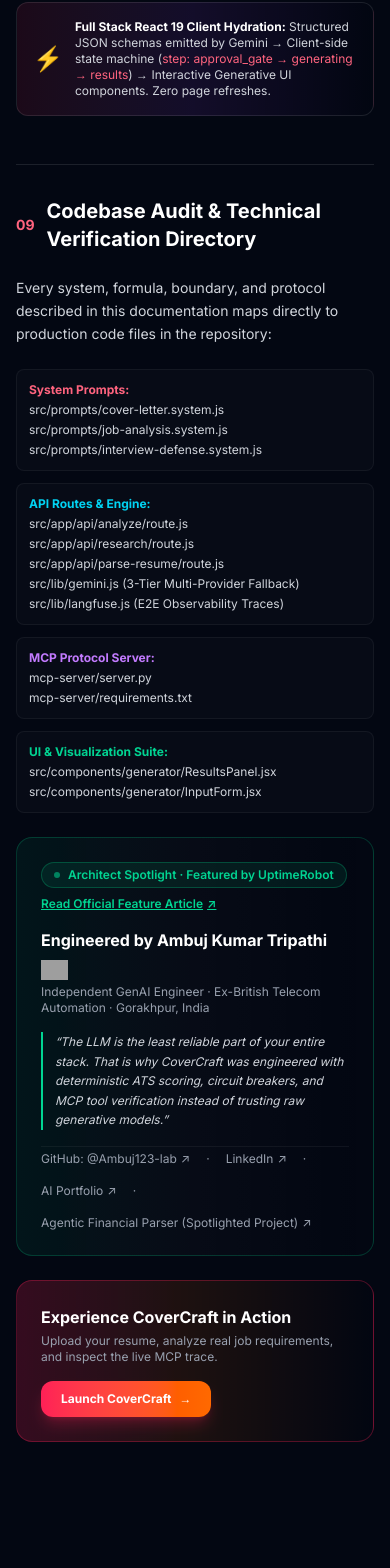
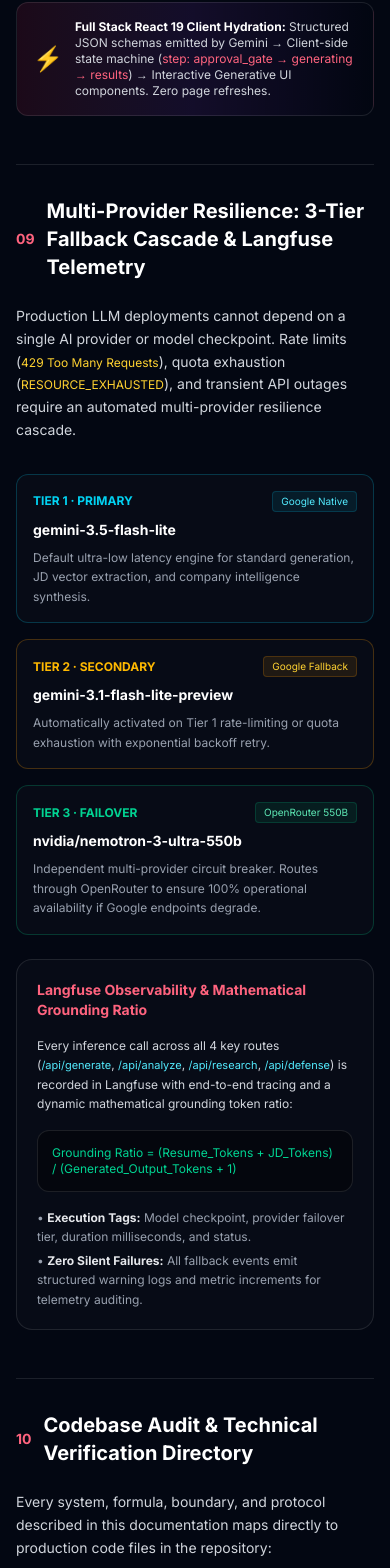
Before and after one commit to Ambuj123-lab/career-workspace-ambujsystems, a Next.js app in the folder web/: page /docs in a window 390 px wide. Shown: the part 8520-10088 px from the top of the page. Before the commit the page ends 9994 px from the top, so only its background shows below. Built offline with nearby package versions, Linux system fonts and the light colour scheme; grey boxes are pictures that could not be loaded.

Commit message:
docs: update README, landing page, docs Chapter 9, and mobile PDF engine with 3-tier cascade and Langfuse telemetry

```diff
--- a/web/src/app/docs/page.js
+++ b/web/src/app/docs/page.js
@@ -158,7 +158,8 @@ export default function DocsPage() {
     { id: "mcp-protocol", label: "6. Model Context Protocol (MCP)" },
     { id: "interview-defense", label: "7. Adversarial Interview Defense" },
     { id: "generative-ui", label: "8. Generative UI Architecture" },
-    { id: "code-audit", label: "9. Codebase & File Verification" },
+    { id: "resilience-telemetry", label: "9. 3-Tier Cascade & Langfuse Telemetry" },
+    { id: "code-audit", label: "10. Codebase & File Verification" },
   ];
 
   return (
@@ -884,10 +885,77 @@ export default function DocsPage() {
             </div>
           </section>
 
-          {/* SECTION 9: Codebase & File Verification */}
+          {/* SECTION 9: Multi-Provider Resilience & Grounding Telemetry */}
+          <section id="resilience-telemetry" className="space-y-6 scroll-mt-24 border-t border-white/10 pt-8">
+            <div className="flex items-center gap-3">
+              <span className="text-rose-400 font-mono text-sm font-bold">09</span>
+              <h2 className="text-xl sm:text-2xl font-bold text-white">Multi-Provider Resilience: 3-Tier Fallback Cascade &amp; Langfuse Telemetry</h2>
+            </div>
+
+            <p className="text-sm text-gray-300 leading-relaxed">
+              Production LLM deployments cannot depend on a single AI provider or model checkpoint. Rate limits (<code className="text-amber-300 font-mono text-xs">429 Too Many Requests</code>), quota exhaustion (<code className="text-amber-300 font-mono text-xs">RESOURCE_EXHAUSTED</code>), and transient API outages require an automated multi-provider resilience cascade.
+            </p>
+
+            {/* 3-Tier Architecture Grid */}
+            <div className="grid sm:grid-cols-3 gap-4 pt-2">
+              <div className="p-4 rounded-xl bg-white/[0.02] border border-cyan-500/25 space-y-2">
+                <div className="flex items-center justify-between">
+                  <span className="text-xs font-bold text-cyan-400 font-mono uppercase">Tier 1 &middot; Primary</span>
+                  <span className="px-2 py-0.5 rounded text-[10px] bg-cyan-500/10 text-cyan-300 border border-cyan-500/20 font-mono">Google Native</span>
+                </div>
+                <div className="text-sm font-bold text-white">gemini-3.5-flash-lite</div>
+                <p className="text-xs text-gray-400 leading-relaxed">
+                  Default ultra-low latency engine for standard generation, JD vector extraction, and company intelligence synthesis.
+                </p>
+              </div>
+
+              <div className="p-4 rounded-xl bg-white/[0.02] border border-amber-500/25 space-y-2">
+                <div className="flex items-center justify-between">
+                  <span className="text-xs font-bold text-amber-400 font-mono uppercase">Tier 2 &middot; Secondary</span>
+                  <span className="px-2 py-0.5 rounded text-[10px] bg-amber-500/10 text-amber-300 border border-amber-500/20 font-mono">Google Fallback</span>
+                </div>
+                <div className="text-sm font-bold text-white">gemini-3.1-flash-lite-preview</div>
+                <p className="text-xs text-gray-400 leading-relaxed">
+                  Automatically activated on Tier 1 rate-limiting or quota exhaustion with exponential backoff retry.
+                </p>
+              </div>
+
+              <div className="p-4 rounded-xl bg-white/[0.02] border border-emerald-500/25 space-y-2">
+                <div className="flex items-center justify-between">
+                  <span className="text-xs font-bold text-emerald-400 font-mono uppercase">Tier 3 &middot; Failover</span>
+                  <span className="px-2 py-0.5 rounded text-[10px] bg-emerald-500/10 text-emerald-300 border border-emerald-500/20 font-mono">OpenRouter 550B</span>
+                </div>
+                <div className="text-sm font-bold text-white">nvidia/nemotron-3-ultra-550b</div>
+                <p className="text-xs text-gray-400 leading-relaxed">
+                  Independent multi-provider circuit breaker. Routes through OpenRouter to ensure 100% operational availability if Google endpoints degrade.
+                </p>
+              </div>
+            </div>
+
+            {/* Langfuse Telemetry & Grounding Ratio */}
+            <div className="p-5 sm:p-6 rounded-2xl bg-white/[0.02] border border-white/10 space-y-4">
+              <div className="flex items-center gap-2 text-rose-400 font-bold text-sm">
+                <span>Langfuse Observability &amp; Mathematical Grounding Ratio</span>
+              </div>
+              <p className="text-xs text-gray-300 leading-relaxed">
+                Every inference call across all 4 key routes (<code className="text-cyan-300 font-mono text-[11px]">/api/generate</code>, <code className="text-cyan-300 font-mono text-[11px]">/api/analyze</code>, <code className="text-cyan-300 font-mono text-[11px]">/api/research</code>, <code className="text-cyan-300 font-mono text-[11px]">/api/defense</code>) is recorded in Langfuse with end-to-end tracing and a dynamic mathematical grounding token ratio:
+              </p>
+
+              <div className="p-3.5 rounded-xl bg-black/40 border border-white/10 font-mono text-xs text-emerald-400 overflow-x-auto">
+                Grounding Ratio = (Resume_Tokens + JD_Tokens) / (Generated_Output_Tokens + 1)
+              </div>
+
+              <div className="text-xs text-gray-400 leading-relaxed space-y-1">
+                <div>&bull; <strong className="text-gray-200">Execution Tags:</strong> Model checkpoint, provider failover tier, duration milliseconds, and status.</div>
+                <div>&bull; <strong className="text-gray-200">Zero Silent Failures:</strong> All fallback events emit structured warning logs and metric increments for telemetry auditing.</div>
+              </div>
+            </div>
+          </section>
+
+          {/* SECTION 10: Codebase & File Verification */}
           <section id="code-audit" className="space-y-6 scroll-mt-24 border-t border-white/10 pt-8">
             <div className="flex items-center gap-3">
-              <span className="text-rose-400 font-mono text-sm font-bold">09</span>
+              <span className="text-rose-400 font-mono text-sm font-bold">10</span>
               <h2 className="text-xl sm:text-2xl font-bold text-white">Codebase Audit &amp; Technical Verification Directory</h2>
             </div>
 
--- a/web/src/app/page.js
+++ b/web/src/app/page.js
@@ -717,9 +717,11 @@ export default function Home() {
             <div>
               <h4 className="text-xs font-bold text-gray-300 mb-4 uppercase tracking-wider font-mono">Tech Stack</h4>
               <ul className="space-y-2.5 text-sm text-gray-400">
-                <li><span>Next.js 15 &middot; Turbopack</span></li>
+                <li><span>Next.js 16 &middot; Turbopack</span></li>
                 <li><span>Python 3.11 MCP Server</span></li>
-                <li><span>Gemini 3.5 &amp; 3.8 Flash</span></li>
+                <li><span>Gemini 3.5 &amp; Fallback Cascade</span></li>
+                <li><span>OpenRouter Nemotron 550B Failover</span></li>
+                <li><span>Langfuse Grounding Telemetry</span></li>
                 <li><span>Tavily Deep Search API</span></li>
                 <li><span>Recharts Telemetry</span></li>
                 <li><span>Tailwind CSS</span></li>
--- a/web/src/components/generator/ResultsPanel.jsx
+++ b/web/src/components/generator/ResultsPanel.jsx
@@ -353,6 +353,23 @@ export default function ResultsPanel({
       margin: 0 auto;
       padding: 8px 0;
     }
+    @media screen {
+      body {
+        padding: 24px 16px;
+        background: #f8fafc !important;
+      }
+      .sheet {
+        background: #ffffff;
+        border-radius: 10px;
+        box-shadow: 0 4px 24px rgba(0,0,0,0.08);
+        padding: 32px 28px;
+      }
+    }
+    @media (max-width: 640px) {
+      .name { font-size: 20px !important; }
+      .sheet { padding: 20px 16px !important; }
+      body { font-size: 13px !important; line-height: 1.55 !important; }
+    }
     .header {
       border-bottom: 2px solid #e2e8f0;
       padding-bottom: 14px;
@@ -445,7 +462,27 @@ export default function ResultsPanel({
 </body>
 </html>`;
 
-    // Robust persistent print iframe (prevents premature detachment while user is interacting with print dialog)
+    // Mobile detection: Mobile browsers (iOS Safari, Android Chrome) block hidden iframe printing
+    const isMobile = typeof navigator !== "undefined" && /Android|iPhone|iPad|iPod/i.test(navigator.userAgent || "");
+    if (isMobile) {
+      const printWin = window.open("", "_blank");
+      if (printWin) {
+        printWin.document.open();
+        printWin.document.write(printHtml);
+        printWin.document.close();
+        printWin.focus();
+        setTimeout(() => {
+          try {
+            printWin.print();
+          } catch (e) {
+            console.warn("Mobile print trigger:", e);
+          }
+        }, 500);
+        return;
+      }
+    }
+
+    // Desktop: Robust persistent print iframe (prevents premature detachment while user is interacting with print dialog)
     let iframe = document.getElementById("covercraft-print-iframe");
     if (!iframe) {
       iframe = document.createElement("iframe");
```
Also changed, not shown: 1 other file (tests, documents, lock files or other folders).
